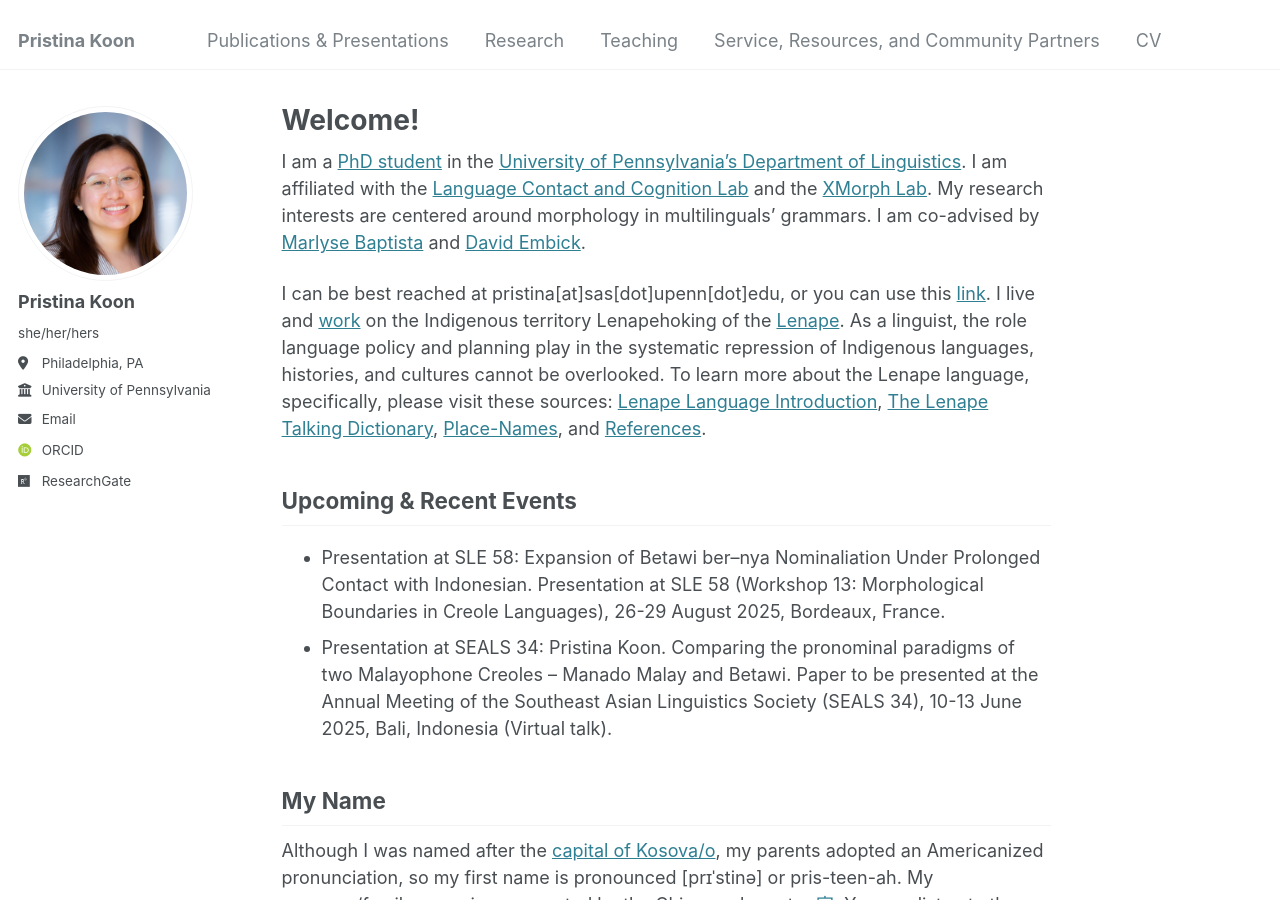
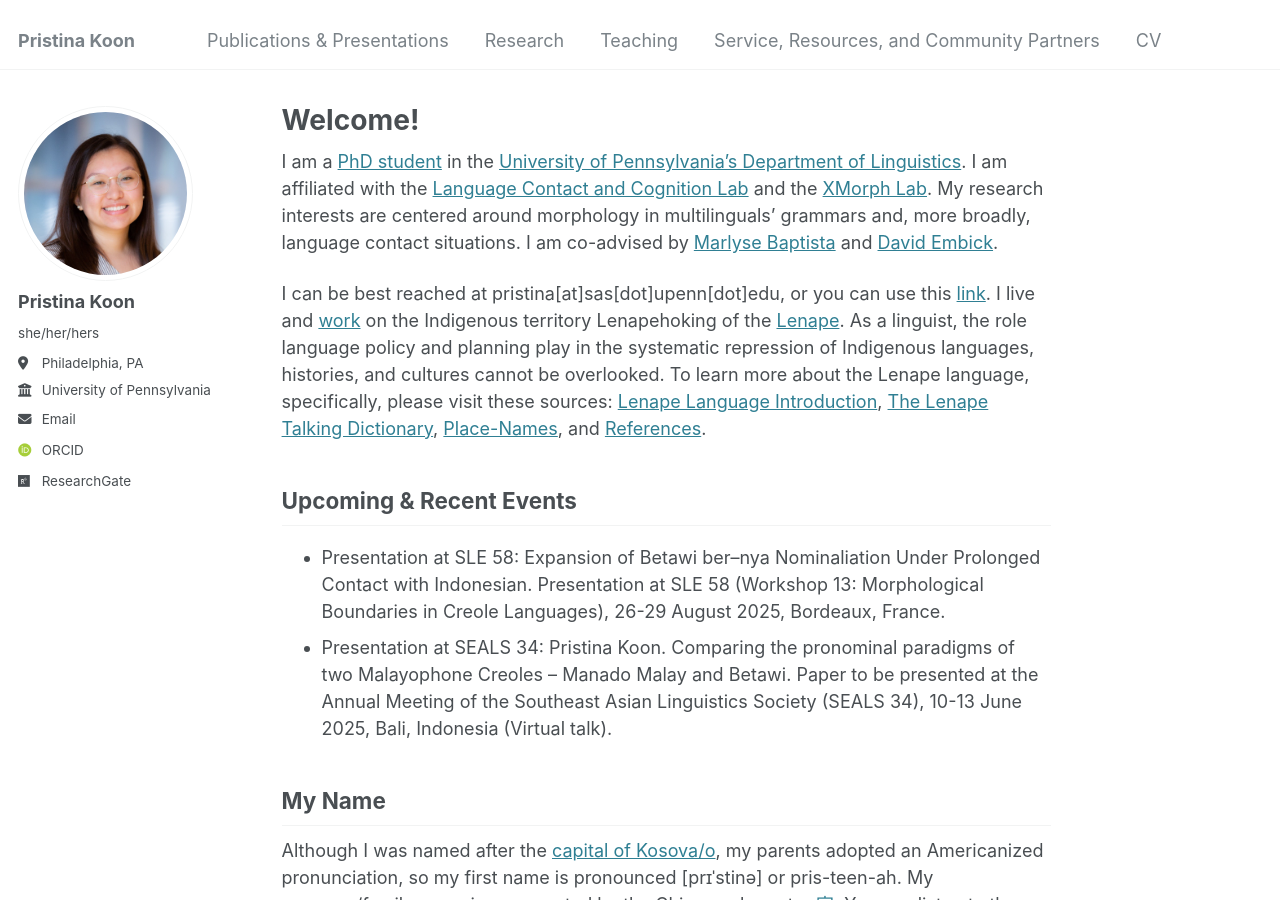
Before and after one commit to pristinakoon/pristinakoon.github.io, a Jekyll site: the page built from _pages/about.md, in a window 1280 px wide and 900 px high. Built offline with Jekyll 4.4.1, drawn with Linux system fonts in a browser that asks for light colours; some web fonts are replaced.

Commit message:
Update about.md

```diff
--- a/_pages/about.md
+++ b/_pages/about.md
@@ -6,7 +6,7 @@ redirect_from:
   - /about/
 ---
 
-I am a [PhD student](https://www.ling.upenn.edu/people/pristina-koon) in the [University of Pennsylvania's Department of Linguistics](https://www.ling.upenn.edu/). I am affiliated with the [Language Contact and Cognition Lab](https://web.sas.upenn.edu/language-contact-cognition-lab/) and the [XMorph Lab](https://web.sas.upenn.edu/embick-lab/). My research interests are centered around morphology in multilinguals' grammars. I am co-advised by [Marlyse Baptista](https://web.sas.upenn.edu/marlysebaptista/) and [David Embick](https://www.ling.upenn.edu/~embick/).
+I am a [PhD student](https://www.ling.upenn.edu/people/pristina-koon) in the [University of Pennsylvania's Department of Linguistics](https://www.ling.upenn.edu/). I am affiliated with the [Language Contact and Cognition Lab](https://web.sas.upenn.edu/language-contact-cognition-lab/) and the [XMorph Lab](https://web.sas.upenn.edu/embick-lab/). My research interests are centered around morphology in multilinguals' grammars and, more broadly, language contact situations. I am co-advised by [Marlyse Baptista](https://web.sas.upenn.edu/marlysebaptista/) and [David Embick](https://www.ling.upenn.edu/~embick/).
 
 I can be best reached at pristina[at]sas[dot]upenn[dot]edu, or you can use this [link](mailto:pristina@sas.upenn.edu). I live and [work](https://collaborativehistory.gse.upenn.edu/stories/original-people-and-their-land-lenape-pre-history-18th-century) on the Indigenous territory Lenapehoking of the [Lenape](https://www.lenape-nation.org/). As a linguist, the role language policy and planning play in the systematic repression of Indigenous languages, histories, and cultures cannot be overlooked. To learn more about the Lenape language, specifically, please visit these sources: [Lenape Language Introduction](https://delawaretribe.org/blog/2013/06/26/language/), [The Lenape Talking Dictionary](https://www.talk-lenape.org/), [Place-Names](https://monumentlab.com/bulletin/place-names-as-monuments-the-entangled-histories-of-coaquannock-and-philadelphia), and [References](https://samnoblemuseum.ou.edu/collections-and-research/native-american-languages/map-of-oklahoma-languages/unami-language/).
 
```
